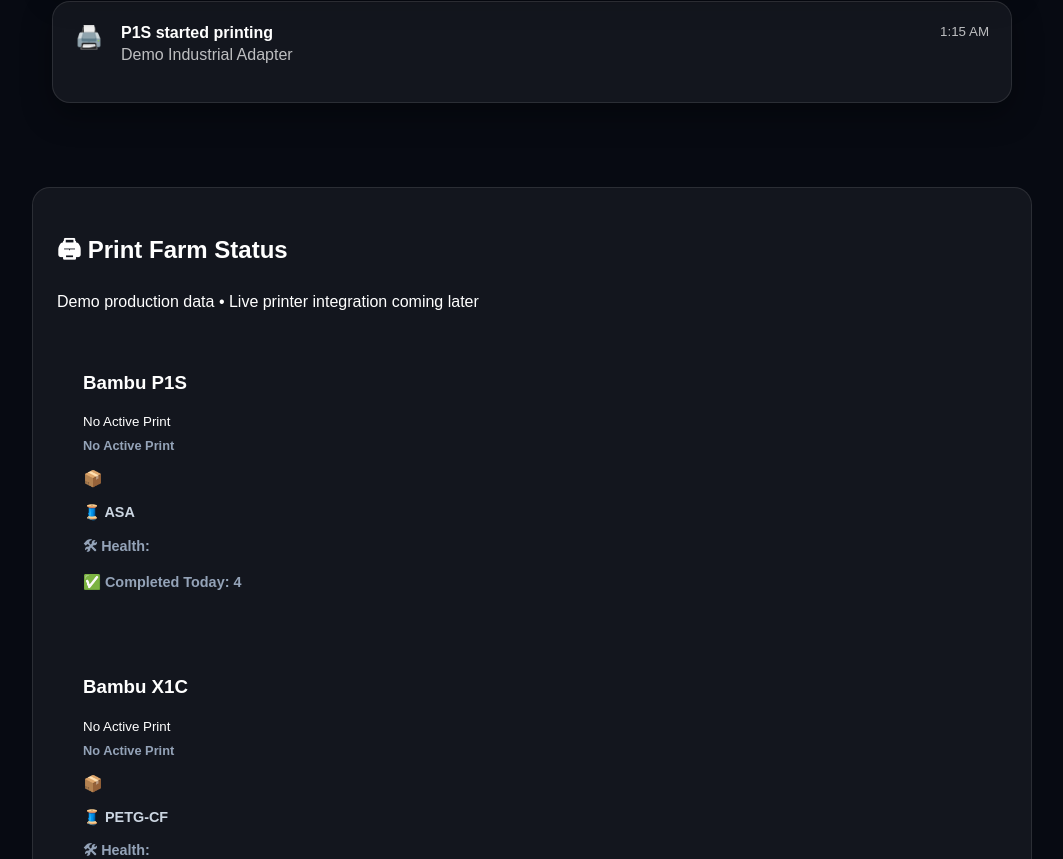
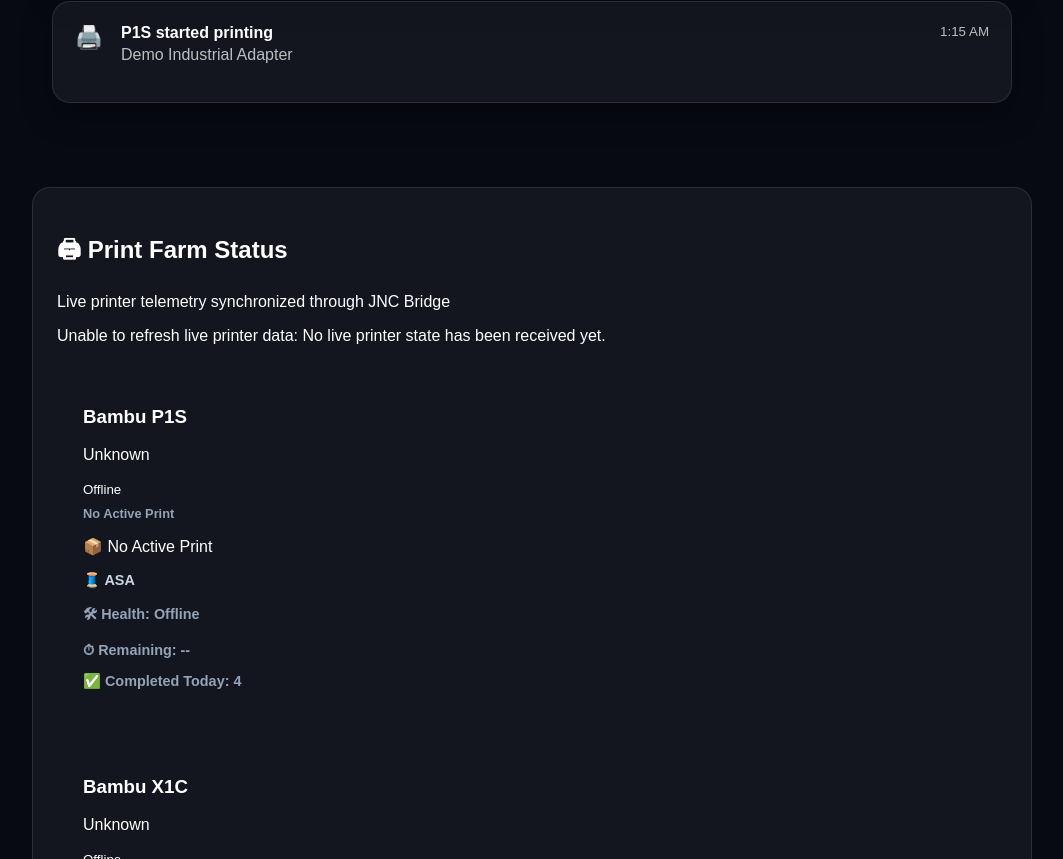
Before and after one commit to jnc3designs/jnc3designs-website, a Next.js app in the folder jnc3designs-premium/: page /admin in a window 1280 px wide. Shown: the part 2421-3280 px from the top of the page, without its empty margins (108-1171 px from the left). Built offline with nearby package versions, Linux system fonts and the light colour scheme; no server answers; the database is empty.

Commit message:
Connect Mission Control print farm to live telemetry

```diff
--- a/jnc3designs-premium/components/PrintFarmStatus.jsx
+++ b/jnc3designs-premium/components/PrintFarmStatus.jsx
@@ -1,37 +1,149 @@
-import { printers } from "../data/printers";
+"use client";
 
-function getStatusColor(status) {
-  switch (status) {
-    case "Printing":
-      return "#22c55e";
+import { useEffect, useState } from "react";
+import { printers as printerRegistry } from "../data/printers";
+import {
+  mergePrinterFleet,
+  getPrinterHealth,
+  getOperationalState,
+} from "../lib/printerStats";
 
-    case "Idle":
-      return "#3b82f6";
+function formatMinutes(minutes) {
+  const safeMinutes = Number(minutes || 0);
 
-    case "Future":
-    case "Offline":
-      return "#9ca3af";
+  if (safeMinutes < 60) {
+    return `${safeMinutes} min`;
+  }
 
-    default:
-      return "#f59e0b";
-  }
+  const hours = Math.floor(safeMinutes / 60);
+  const remainingMinutes = safeMinutes % 60;
+
+  return `${hours}h ${remainingMinutes}m`;
 }
 
-function getActivityMessage(printer) {
-  if (printer.status === "Printing") {
-    return printer.remaining && printer.remaining !== "--"
-      ? `${printer.remaining} remaining`
-      : "Print in progress";
+function getHealthLabel(health) {
+  if (health === "live") {
+    return "Live";
   }
 
-  if (printer.status === "Idle") {
-    return "Ready for Job";
+  if (health === "stale") {
+    return "Stale";
   }
 
-  return "No Active Print";
+  return "Offline";
+}
+
+function getOperationalLabel(state) {
+  if (state === "printing") {
+    return "Printing";
+  }
+
+  if (state === "ready") {
+    return "Ready";
+  }
+
+  if (state === "paused") {
+    return "Paused";
+  }
+
+  if (state === "needs-attention") {
+    return "Needs Attention";
+  }
+
+  return "Unknown";
+}
+
+function getStatusColor(connectionHealth, operationalState) {
+  if (connectionHealth === "offline") {
+    return "#9ca3af";
+  }
+
+  if (connectionHealth === "stale") {
+    return "#f59e0b";
+  }
+
+  if (operationalState === "needs-attention") {
+    return "#ef4444";
+  }
+
+  if (operationalState === "paused") {
+    return "#f59e0b";
+  }
+
+  if (operationalState === "ready") {
+    return "#3b82f6";
+  }
+
+  return "#22c55e";
 }
 
 export default function PrintFarmStatus() {
+  const [livePrinters, setLivePrinters] = useState([]);
+  const [isLoading, setIsLoading] = useState(true);
+  const [error, setError] = useState("");
+
+  useEffect(() => {
+    let isMounted = true;
+
+    async function loadPrinterState() {
+      try {
+        const response = await fetch(
+          "/api/bridge/printers",
+          {
+            cache: "no-store",
+          }
+        );
+
+        const data = await response.json();
+
+        if (!response.ok) {
+          throw new Error(
+            data.message ||
+              "Unable to load printer status."
+          );
+        }
+
+        if (!isMounted) {
+          return;
+        }
+
+        setLivePrinters(
+          Array.isArray(data.printers)
+            ? data.printers
+            : []
+        );
+
+        setError("");
+      } catch (loadError) {
+        if (!isMounted) {
+          return;
+        }
+
+        setError(loadError.message);
+      } finally {
+        if (isMounted) {
+          setIsLoading(false);
+        }
+      }
+    }
+
+    loadPrinterState();
+
+    const interval = setInterval(() => {
+      loadPrinterState();
+    }, 5000);
+
+    return () => {
+      isMounted = false;
+      clearInterval(interval);
+    };
+  }, []);
+
+  const fleet = mergePrinterFleet(
+    livePrinters,
+    printerRegistry
+  );
+
   return (
     <section className="print-farm-card">
       <div className="print-farm-header">
@@ -39,16 +151,47 @@ export default function PrintFarmStatus() {
           <h2>🖨 Print Farm Status</h2>
 
           <p className="print-farm-demo-label">
-            Demo production data • Live printer integration coming later
+            Live printer telemetry synchronized through JNC Bridge
           </p>
         </div>
       </div>
 
+      {isLoading && (
+        <p className="print-farm-demo-label">
+          Loading live printer data...
+        </p>
+      )}
+
+      {error && (
+        <p className="print-farm-demo-label">
+          Unable to refresh live printer data: {error}
+        </p>
+      )}
+
       <div className="printer-grid">
-        {printers.map((printer) => {
-          const statusColor = getStatusColor(printer.status);
-          const activityMessage = getActivityMessage(printer);
-          const isPrinting = printer.status === "Printing";
+        {fleet.map((printer) => {
+          const live = printer.live;
+
+          const connectionHealth = live
+            ? getPrinterHealth(live.lastSeen)
+            : "offline";
+
+          const operationalState = live
+            ? getOperationalState(live.state)
+            : "unknown";
+
+          const statusColor = getStatusColor(
+            connectionHealth,
+            operationalState
+          );
+
+          const progress = Math.min(
+            Math.max(
+              Number(live?.progress || 0),
+              0
+            ),
+            100
+          );
 
           return (
             <div
@@ -65,47 +208,71 @@ export default function PrintFarmStatus() {
               <h3>{printer.name}</h3>
 
               <p className="printer-status">
-                {printer.status}
+                {getOperationalLabel(
+                  operationalState
+                )}
               </p>
 
-              <small>{activityMessage}</small>
+              <small>
+                {getHealthLabel(
+                  connectionHealth
+                )}
+              </small>
 
-              {isPrinting ? (
+              {operationalState === "printing" ? (
                 <>
                   <div className="printer-progress">
                     <div
                       className="printer-progress-fill"
                       style={{
-                        width: `${printer.utilization}%`,
-                        backgroundColor: statusColor,
+                        width: `${progress}%`,
+                        backgroundColor:
+                          statusColor,
                       }}
                     />
                   </div>
 
                   <p className="printer-progress-text">
-                    {printer.utilization}% Utilization
+                    {progress}% Complete
                   </p>
                 </>
               ) : (
                 <p className="printer-progress-text">
-                  {activityMessage}
+                  {operationalState === "ready"
+                    ? "Ready for Job"
+                    : "No Active Print"}
                 </p>
               )}
 
               <p className="printer-job">
-                📦 {printer.job}
+                📦{" "}
+                {live?.job ||
+                  "No Active Print"}
               </p>
 
               <p className="printer-material">
-                🧵 {printer.material}
+                🧵 {printer.material || "-"}
               </p>
 
               <p className="printer-finish">
-                🛠 Health: {printer.health}
+                🛠 Health:{" "}
+                {getHealthLabel(
+                  connectionHealth
+                )}
               </p>
 
               <p className="printer-finish">
-                ✅ Completed Today: {printer.completedToday}
+                ⏱ Remaining:{" "}
+                {operationalState === "printing"
+                  ? formatMinutes(
+                      live?.remainingMinutes
+                    )
+                  : "--"}
+              </p>
+
+              <p className="printer-finish">
+                ✅ Completed Today:{" "}
+                {printer.completedToday ?? 0}
               </p>
             </div>
           );
```
